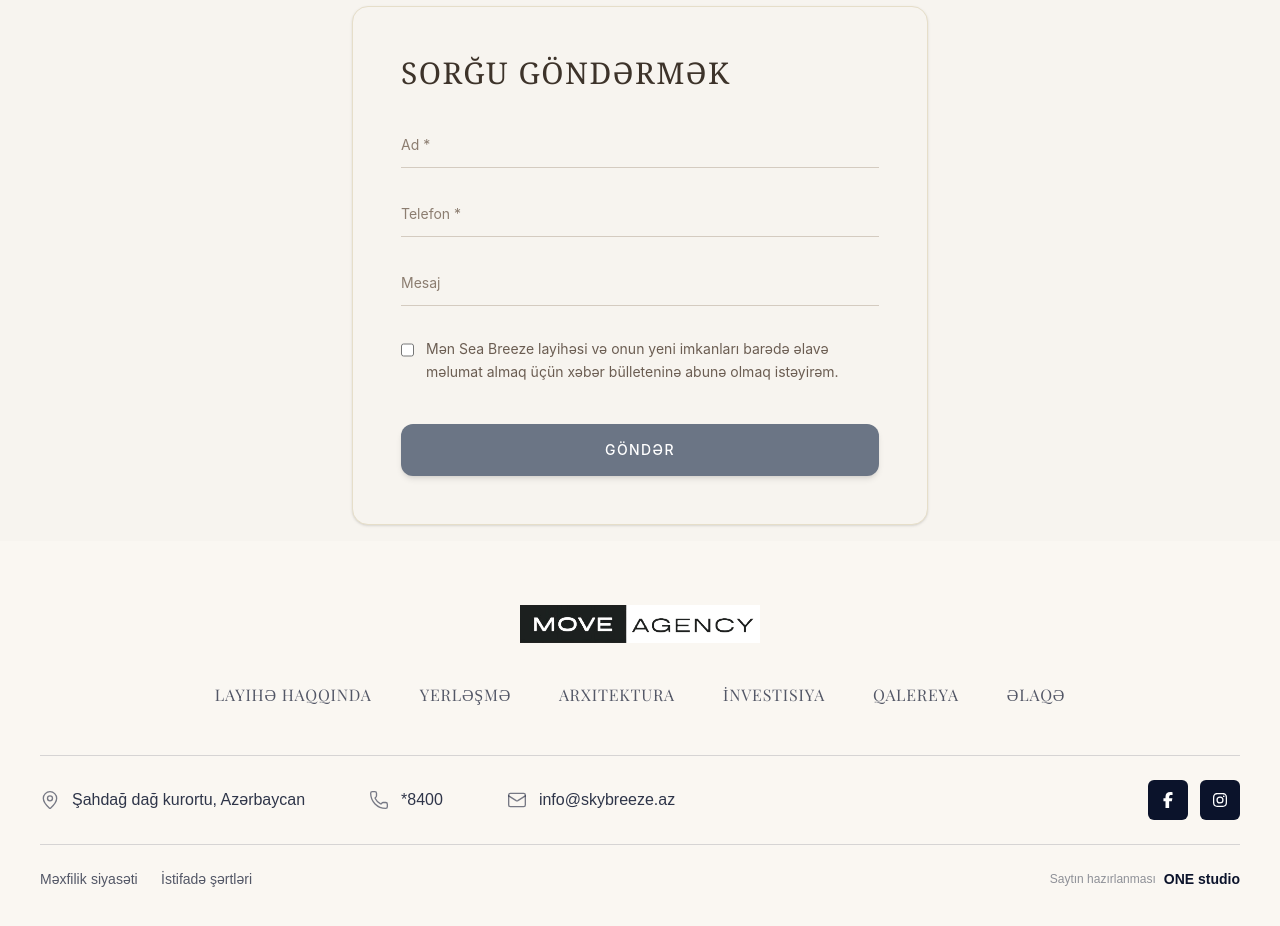
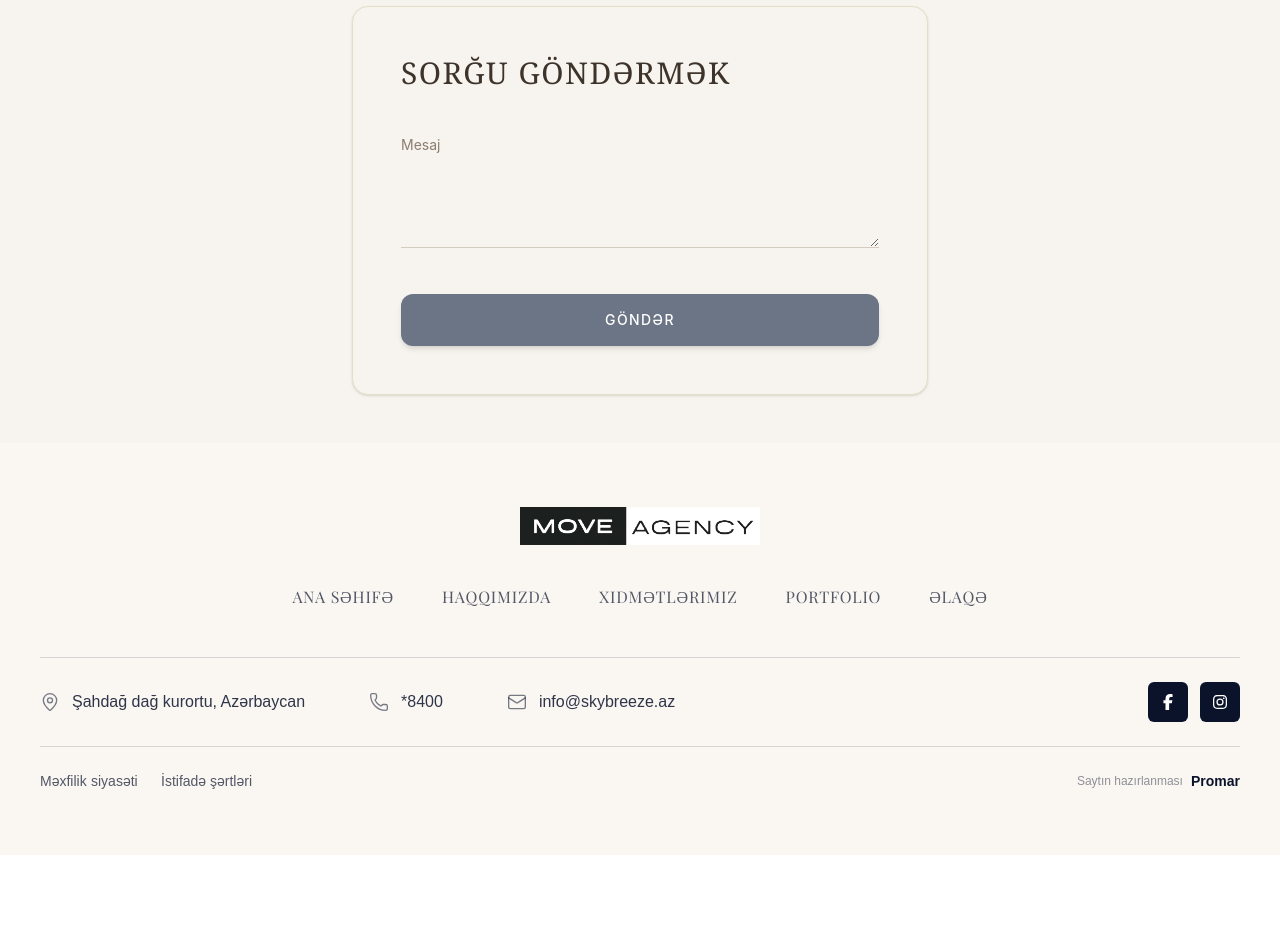
Before and after one commit to aliabbasov99/moveagency.az, a React (Vite) app: page / in a window 1280 px wide. Shown: the part 6620-7546 px from the top of the page. After the commit the page ends 7475 px from the top, so only its background shows below. Built offline with nearby package versions, Linux system fonts and the light colour scheme; a web font is replaced by a local one.

Commit message:
about anchor, footer smooth scroll and contact fixes

```diff
--- a/src/App.tsx
+++ b/src/App.tsx
@@ -27,7 +27,7 @@ const App = () => {
       <StatsSection />
       <SEO />
       <Form />
-      <Footer />
+      <Footer onNavigate={scrollTo} />
     </>
   )
 }
--- a/src/components/Footer.tsx
+++ b/src/components/Footer.tsx
@@ -1,16 +1,16 @@
 import { MapPin, Phone, Mail } from 'lucide-react';
+import type { MouseEvent } from 'react';
 import { FontAwesomeIcon } from '@fortawesome/react-fontawesome';
 import { faFacebookF, faInstagram } from '@fortawesome/free-brands-svg-icons';
 import logo from '../assets/img/static/ma_logo.webp'; // Açıq fon üçün tünd logo variantı
 import BlurText from './BlurText';
 
-const Footer = () => {
+const Footer = ({ onNavigate }: { onNavigate?: (target: number) => void }) => {
     const navLinks = [
-        { href: '#about', label: 'Layihə haqqında' },
-        { href: '#location', label: 'Yerləşmə' },
-        { href: '#architecture', label: 'Arxitektura' },
-        { href: '#investment', label: 'İnvestisiya' },
-        { href: '#gallery', label: 'Qalereya' },
+        { href: '#home', label: 'Ana Səhifə' },
+        { href: '#about', label: 'Haqqımızda' },
+        { href: '#services', label: 'Xidmətlərimiz' },
+        { href: '#portfolio', label: 'Portfolio' },
         { href: '#contact', label: 'Əlaqə' },
     ];
 
@@ -26,16 +26,26 @@ const Footer = () => {
     ];
 
     const socials = [
-        { icon: faFacebookF, href: 'https://facebook.com', label: 'Facebook' },
-        { icon: faInstagram, href: 'https://instagram.com', label: 'Instagram' },
+        { icon: faFacebookF, href: 'https://facebook.com/moveagency.az', label: 'Facebook' },
+        { icon: faInstagram, href: 'https://instagram.com/moveagency.az', label: 'Instagram' },
     ];
 
     // Navbar-dakı hover effektinin açıq fon üçün uyğunlaşdırılmış variantı
     const navLinkClass =
         'relative inline-block text-[#0B132B]/70 font-normal font-playfair uppercase tracking-wider group cursor-pointer';
 
+    const handleNavClick = (e: MouseEvent<HTMLAnchorElement>, href: string) => {
+        e.preventDefault();
+        const el = document.getElementById(href.replace('#', ''));
+        if (!el) return;
+        const rect = el.getBoundingClientRect();
+        const y = rect.top + window.scrollY + rect.height / 2 - window.innerHeight / 2;
+        const clamped = Math.max(0, Math.min(y, document.documentElement.scrollHeight - window.innerHeight));
+        onNavigate?.(clamped);
+    };
+
     const renderNavLink = ({ href, label }: { href: string; label: string }) => (
-        <a key={href} href={href} className={navLinkClass}>
+        <a key={href} href={href} onClick={(e) => handleNavClick(e, href)} className={navLinkClass}>
             <span>{label}</span>
             <span className="absolute top-0 left-0 overflow-hidden text-[#0B132B] max-w-0 opacity-0 group-hover:max-w-full group-hover:opacity-100 transition-all duration-500 ease-in-out whitespace-nowrap">
                 {label}
@@ -139,14 +149,14 @@ const Footer = () => {
                     </div>
 
                     <a
-                        href="https://onestudio.az"
+                        href="https://promar.az"
                         target="_blank"
                         rel="noreferrer"
                         className="group flex items-center gap-2 text-xs sm:text-sm"
                     >
                         <span className="text-[10px] sm:text-xs text-[#0B132B]/45">Saytın hazırlanması</span>
                         <span className="font-semibold text-[#0B132B] group-hover:underline underline-offset-4">
-                            ONE studio
+                            Promar
                         </span>
                     </a>
                 </div>
--- a/src/components/Form.tsx
+++ b/src/components/Form.tsx
@@ -1,21 +1,23 @@
 import React, { useState } from "react";
 
 export default function ProjectContactForm() {
-  const [formData, setFormData] = useState({
-    name: "",
-    phone: "",
-    message: "",
-    subscribe: false,
-  });
+  const [message, setMessage] = useState("");
 
   const handleSubmit = (e: React.FormEvent) => {
     e.preventDefault();
-    // Göndərmə funksionallığı
-    console.log("Form məlumatları:", formData);
+
+    const text = message.trim();
+    if (!text) return;
+
+    window.open(
+      `https://wa.me/994504588072?text=${encodeURIComponent(text)}`,
+      "_blank",
+      "noopener,noreferrer"
+    );
   };
 
   return (
-    <div id="contact" className="w-full flex items-center justify-center p-4 bg-[#f7f4ef]">
+    <div id="contact" className="w-full flex items-center justify-center p-4 pb-12 bg-[#f7f4ef]">
       <div className="w-full max-w-xl bg-[#f7f4ef] border border-[#e6dec9] rounded-2xl p-8 md:p-12 shadow-sm">
 
         {/* Başlıq */}
@@ -25,53 +27,16 @@ export default function ProjectContactForm() {
 
         <form onSubmit={handleSubmit} className="space-y-6">
 
-          {/* Ad Sahəsi */}
-          <div className="relative">
-            <input
-              type="text"
-              required
-              placeholder="Ad *"
-              value={formData.name}
-              onChange={(e) => setFormData({ ...formData, name: e.target.value })}
-              className="w-full bg-transparent border-b border-[#d4cbc0] py-3 text-[#3d332a] placeholder-[#8c7d70] focus:outline-none focus:border-[#3d332a] transition-colors text-sm"
-            />
-          </div>
-
-          {/* Telefon Sahəsi */}
-          <div className="relative">
-            <input
-              type="tel"
-              required
-              placeholder="Telefon *"
-              value={formData.phone}
-              onChange={(e) => setFormData({ ...formData, phone: e.target.value })}
-              className="w-full bg-transparent border-b border-[#d4cbc0] py-3 text-[#3d332a] placeholder-[#8c7d70] focus:outline-none focus:border-[#3d332a] transition-colors text-sm"
-            />
-          </div>
-
           {/* Mesaj Sahəsi */}
           <div className="relative">
-            <input
-              type="text"
+            <textarea
+              required
+              rows={5}
               placeholder="Mesaj"
-              value={formData.message}
-              onChange={(e) => setFormData({ ...formData, message: e.target.value })}
-              className="w-full bg-transparent border-b border-[#d4cbc0] py-3 text-[#3d332a] placeholder-[#8c7d70] focus:outline-none focus:border-[#3d332a] transition-colors text-sm"
+              value={message}
+              onChange={(e) => setMessage(e.target.value)}
+              className="w-full bg-transparent border-b border-[#d4cbc0] py-3 text-[#3d332a] placeholder-[#8c7d70] focus:outline-none focus:border-[#3d332a] transition-colors text-sm resize-y"
             />
-          </div>
-
-          {/* Checkbox (Abunəlik) */}
-          <div className="flex items-start space-x-3 pt-2">
-            <input
-              type="checkbox"
-              id="subscribe"
-              checked={formData.subscribe}
-              onChange={(e) => setFormData({ ...formData, subscribe: e.target.checked })}
-              className="mt-1 h-4 w-4 rounded border-[#d4cbc0] text-[#6b7280] focus:ring-0 cursor-pointer accent-[#5a6578]"
-            />
-            <label htmlFor="subscribe" className="text-xs md:text-sm text-[#6b5d52] cursor-pointer select-none leading-relaxed">
-              Mən Sea Breeze layihəsi və onun yeni imkanları barədə əlavə məlumat almaq üçün xəbər bülleteninə abunə olmaq istəyirəm.
-            </label>
           </div>
 
           {/* Göndər Düyməsi */}
--- a/src/components/HeroSection.tsx
+++ b/src/components/HeroSection.tsx
@@ -184,7 +184,7 @@ export default function HeroSection({
   }, [playing])
 
   return (
-    <section className="grid min-h-[620px] w-full grid-cols-1 items-stretch bg-[#fdfbf1] lg:grid-cols-2 overflow-hidden">
+    <section id="about" className="grid min-h-[620px] w-full grid-cols-1 items-stretch bg-[#fdfbf1] lg:grid-cols-2 overflow-hidden">
       {/* Text column */}
       <div className="flex flex-col justify-center px-4 py-10 sm:px-6 sm:py-14 lg:px-10 lg:py-16 xl:px-20">
         <h1 className="max-w-xl font-serif text-4xl leading-tight text-[#2a1a14] md:text-5xl">
--- a/src/components/Navbar.tsx
+++ b/src/components/Navbar.tsx
@@ -382,10 +382,10 @@ const Navbar = ({ onNavigate }: { onNavigate?: (target: number) => void }) => {
                             </a>
 
                             <div className="flex items-center space-x-3">
-                                <a href="https://facebook.com" target="_blank" rel="noreferrer" className="w-10 h-10 flex items-center justify-center border border-black/20 rounded-xl hover:bg-black hover:text-white transition-colors">
+                                <a href="https://facebook.com/moveagency.az" target="_blank" rel="noreferrer" className="w-10 h-10 flex items-center justify-center border border-black/20 rounded-xl hover:bg-black hover:text-white transition-colors">
                                     <FontAwesomeIcon icon={faFacebookF} className="w-4 h-4" />
                                 </a>
-                                <a href="https://instagram.com" target="_blank" rel="noreferrer" className="w-10 h-10 flex items-center justify-center border border-black/20 rounded-xl hover:bg-black hover:text-white transition-colors">
+                                <a href="https://instagram.com/moveagency.az" target="_blank" rel="noreferrer" className="w-10 h-10 flex items-center justify-center border border-black/20 rounded-xl hover:bg-black hover:text-white transition-colors">
                                     <FontAwesomeIcon icon={faInstagram} className="w-4 h-4" />
                                 </a>
                             </div>
--- a/src/components/Title.tsx
+++ b/src/components/Title.tsx
@@ -2,7 +2,7 @@ import BlurText from "./BlurText"
 
 const Title = () => {
     return (
-        <section id="about" className="flex h-[550px] w-full items-center justify-center bg-[#fdfbf1] px-4">
+        <section className="flex h-[550px] w-full items-center justify-center bg-[#fdfbf1] px-4">
             <BlurText
                 text="We move brands forward"
                 delay={20}
```
